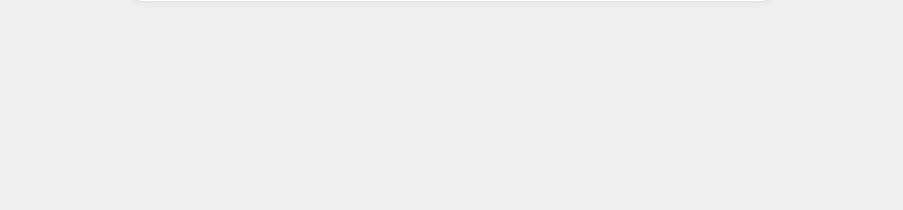
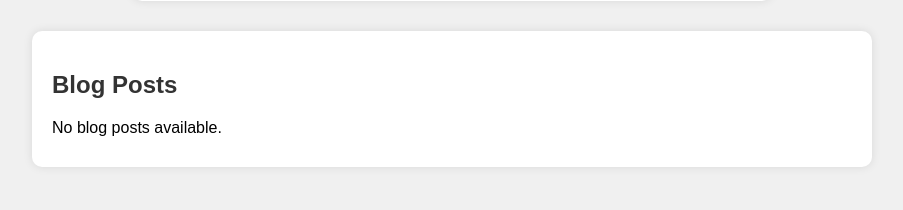
Before and after one commit to siddarthsingh24/HealthCare-Mgmt, a Django app: page /patient_dashboard/ in a window 1280 px wide. Shown: the part 355-565 px from the top of the page, without its empty margins (188-1091 px from the left). Run offline with Django 5.2, Linux system fonts and the light colour scheme.

Commit message:
Update patient_dashboard.html

```diff
--- a/users/templates/users/patient_dashboard.html
+++ b/users/templates/users/patient_dashboard.html
@@ -22,6 +22,39 @@
             box-shadow: 0 0 10px rgba(0,0,0,0.1);
             text-align: left;
         }
+        .blog-posts {
+            max-width: 800px;
+            margin: 30px auto;
+            background-color: #fff;
+            padding: 20px;
+            border-radius: 10px;
+            box-shadow: 0 0 10px rgba(0,0,0,0.1);
+            text-align: left;
+        }
+        .blog-posts h2 {
+            margin-bottom: 20px;
+            color: #333;
+        }
+        .category-section {
+            margin-bottom: 30px;
+        }
+        .blog-post {
+            border-bottom: 1px solid #ddd;
+            padding-bottom: 10px;
+            margin-bottom: 10px;
+        }
+        .blog-post:last-child {
+            border-bottom: none;
+            margin-bottom: 0;
+        }
+        .blog-post h4 {
+            margin: 0;
+        }
+        .blog-post img {
+            max-width: 100%;
+            height: auto;
+            margin-bottom: 10px;
+        }
         p {
             font-size: 16px;
             margin-bottom: 10px;
@@ -37,5 +70,25 @@
         <p><strong>Email:</strong> {{ user.email }}</p>
         <p><strong>Address:</strong> {{ user.address_line1 }}, {{ user.city }}, {{ user.state }} - {{ user.pincode }}</p>
     </div>
+
+    <div class="blog-posts">
+        <h2>Blog Posts</h2>
+        {% for category, posts in blog_posts_by_category.items %}
+            <div class="category-section">
+                <h3>{{ category }}</h3>
+                {% for post in posts %}
+                    <div class="blog-post">
+                        <h4>{{ post.title }}</h4>
+                        {% if post.image %}
+                            <img src="{{ post.image }}" alt="{{ post.title }}">
+                        {% endif %}
+                        <p>{{ post.summary|truncatewords:15 }}</p>
+                    </div>
+                {% endfor %}
+            </div>
+        {% empty %}
+            <p>No blog posts available.</p>
+        {% endfor %}
+    </div>
 </body>
 </html>
```
